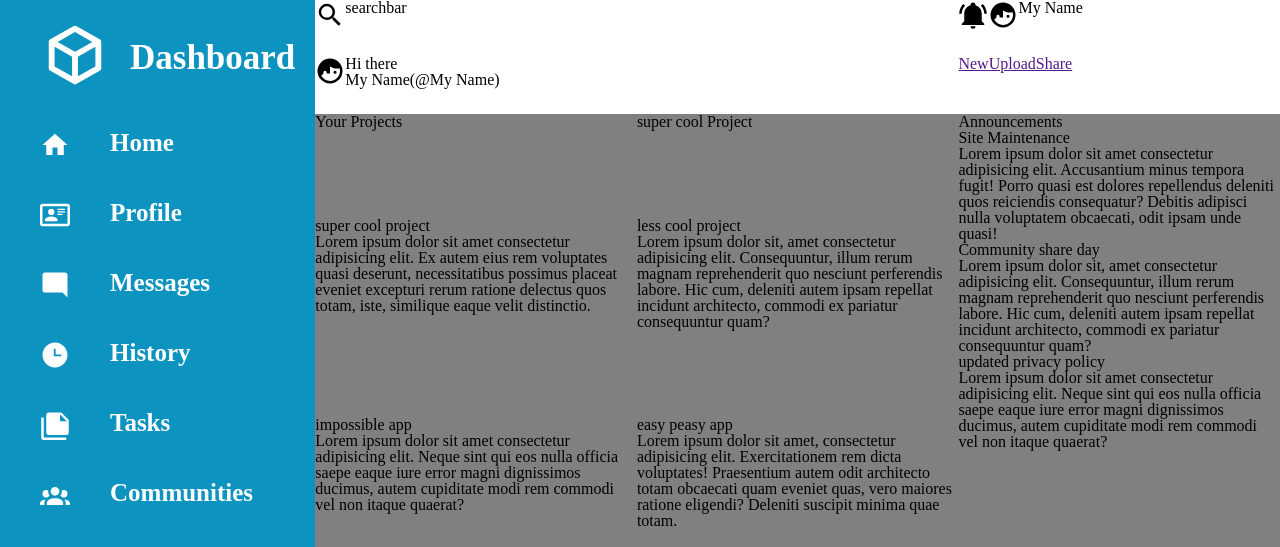
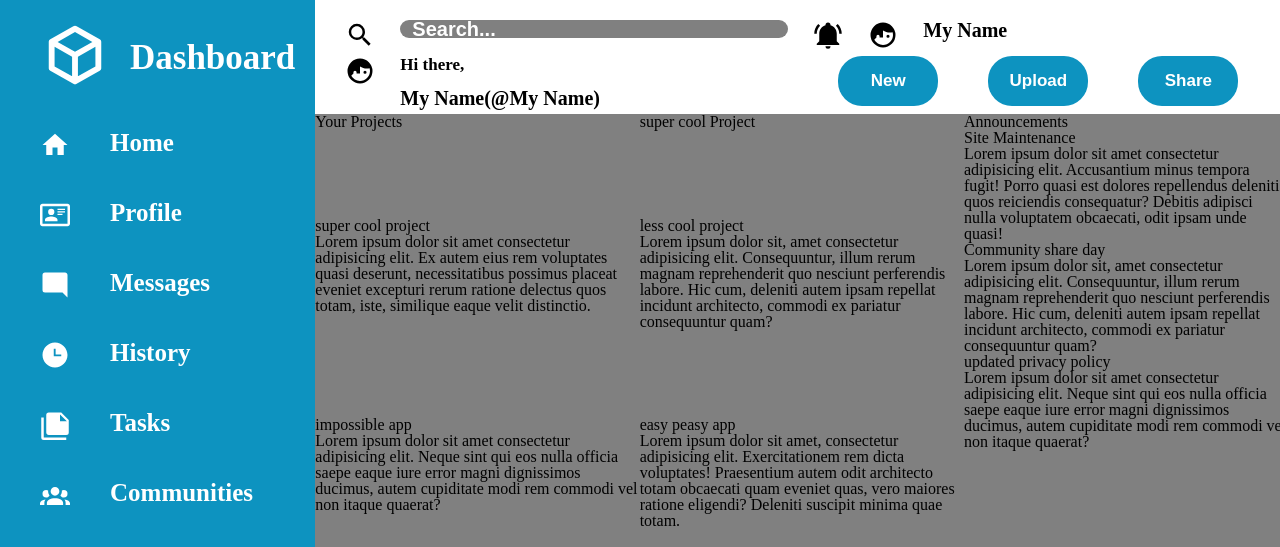
Before and after one commit to Track404/Admin-dashboard-, a plain HTML site: page index.html in a window 1280 px wide. Shown: the top 547 px of the page. Drawn offline with Linux system fonts and the light colour scheme.

Commit message:
finish the styling of the header content

```diff
--- a/index.html
+++ b/index.html
@@ -9,27 +9,34 @@
   <body>
     <div class="wrapper">
         <div class="header">
-            <div>
+            <div class="searchBar">
                 <svg xmlns="http://www.w3.org/2000/svg" viewBox="0 0 24 24"><path d="M9.5,3A6.5,6.5 0 0,1 16,9.5C16,11.11 15.41,12.59 14.44,13.73L14.71,14H15.5L20.5,19L19,20.5L14,15.5V14.71L13.73,14.44C12.59,15.41 11.11,16 9.5,16A6.5,6.5 0 0,1 3,9.5A6.5,6.5 0 0,1 9.5,3M9.5,5C7,5 5,7 5,9.5C5,12 7,14 9.5,14C12,14 14,12 14,9.5C14,7 12,5 9.5,5Z" /></svg>
-                <p>searchbar</p>
+                <input type="text" placeholder="Search...">
             </div>
-            <div>
+            <div class="notification">
                 <svg xmlns="http://www.w3.org/2000/svg" viewBox="0 0 24 24"><path d="M21,19V20H3V19L5,17V11C5,7.9 7.03,5.17 10,4.29C10,4.19 10,4.1 10,4A2,2 0 0,1 12,2A2,2 0 0,1 14,4C14,4.1 14,4.19 14,4.29C16.97,5.17 19,7.9 19,11V17L21,19M14,21A2,2 0 0,1 12,23A2,2 0 0,1 10,21M19.75,3.19L18.33,4.61C20.04,6.3 21,8.6 21,11H23C23,8.07 21.84,5.25 19.75,3.19M1,11H3C3,8.6 3.96,6.3 5.67,4.61L4.25,3.19C2.16,5.25 1,8.07 1,11Z" /></svg>
                 <svg xmlns="http://www.w3.org/2000/svg" viewBox="0 0 24 24"><path d="M12,2A10,10 0 0,0 2,12A10,10 0 0,0 12,22A10,10 0 0,0 22,12A10,10 0 0,0 12,2M12,8.39C13.57,9.4 15.42,10 17.42,10C18.2,10 18.95,9.91 19.67,9.74C19.88,10.45 20,11.21 20,12C20,16.41 16.41,20 12,20C9,20 6.39,18.34 5,15.89L6.75,14V13A1.25,1.25 0 0,1 8,11.75A1.25,1.25 0 0,1 9.25,13V14H12M16,11.75A1.25,1.25 0 0,0 14.75,13A1.25,1.25 0 0,0 16,14.25A1.25,1.25 0 0,0 17.25,13A1.25,1.25 0 0,0 16,11.75Z" /></svg>
                 <p>My Name</p>
             </div>
-            <div>
+            <div class="name">
                 <svg xmlns="http://www.w3.org/2000/svg" viewBox="0 0 24 24"><path d="M12,2A10,10 0 0,0 2,12A10,10 0 0,0 12,22A10,10 0 0,0 22,12A10,10 0 0,0 12,2M12,8.39C13.57,9.4 15.42,10 17.42,10C18.2,10 18.95,9.91 19.67,9.74C19.88,10.45 20,11.21 20,12C20,16.41 16.41,20 12,20C9,20 6.39,18.34 5,15.89L6.75,14V13A1.25,1.25 0 0,1 8,11.75A1.25,1.25 0 0,1 9.25,13V14H12M16,11.75A1.25,1.25 0 0,0 14.75,13A1.25,1.25 0 0,0 16,14.25A1.25,1.25 0 0,0 17.25,13A1.25,1.25 0 0,0 16,11.75Z" /></svg>
                 <div>
-                    <p>Hi there</p>
+                    <p id="hi">Hi there,</p>
                     <p>My Name(@My Name)</p>
                 </div>
 
             </div>
-            <div>
-                <a href="">New</a>
-                <a href="">Upload</a>
-                <a href="">Share</a>
+            <div class="allButton">
+                <a href="https://www.youtube.com/watch?v=dQw4w9WgXcQ" target="_blank">
+                    <button>New</button>
+                </a>
+                <a href="https://www.youtube.com/watch?v=dQw4w9WgXcQ" target="_blank">
+                    <button>Upload</button>
+                </a>
+                <a href="https://www.youtube.com/watch?v=dQw4w9WgXcQ" target="_blank">
+                    <button>Share</button>
+                </a>
+
             </div>
         </div>
 
--- a/style.css
+++ b/style.css
@@ -49,9 +49,6 @@ table {
 
 /* page styling*/
 
-body{
-
-}
 .wrapper{
     display: grid;
     grid-template-columns: 1fr 6fr;
@@ -61,16 +58,89 @@ body{
 
 
 }
-
+/* header styling*/
 .header{
     background-color: white;
     grid-column: 2/3;
     display: grid;
     grid-template-columns: 2fr 1fr;
+    padding-top: 20px;
+    padding-left: 30px;
+    font-size: 20px;
+    font-weight: bold;
+}
 
+.header>div{
+    display: flex;
 
 }
 
+button{
+    height: 50px;
+    width: 100px;
+    margin-left: 50px;
+    background-color: rgb(13, 147, 192);
+    border: none;
+    border-radius: 24px;
+    color: white;
+    font-size: 17px;
+    cursor: pointer;
+    font-weight: bold;
+}
+
+
+button:hover {
+    border: 3px solid rgb(13, 147, 192);
+    background-color: white;
+    color: black;
+    box-shadow: 0 8px 16px 0 rgba(0,0,0,0.2), 0 6px 20px 0 rgba(0,0,0,0.19);
+  }
+
+input{
+    height: 2vh;
+    width: 30vw;
+    background-color: grey;
+    color: black;
+    border: none;
+    border-radius: 24px;
+    font-size: 20px;
+
+    font-weight: bold;
+  }
+
+
+input::placeholder {
+    font-weight: bold;
+    color: white;
+    padding-left: 10px;
+  }
+
+input:hover,
+input:focus
+{
+background-color: white;
+border: 2px solid rgb(13, 147, 192);
+}
+
+input:focus
+
+.notification, .allButton{
+    justify-content: end;
+    margin-right: 50px;
+  }
+
+.notification>*,
+  .name>div,
+  .searchBar>input
+  {
+    margin-left: 25px;
+  }
+
+#hi{
+    padding-bottom: 15px;
+    font-size: 17px;
+}
+/* sidebar styling*/
 .sidebar{
     display: grid;
     grid-template-rows: 1fr 4fr 4fr;
@@ -81,18 +151,6 @@ body{
     font-size: 25px;
     fill: white;
     font-weight: bold;
-
-}
-
-.content{
-    display: grid;
-    grid-template-columns: 2fr 1fr;
-    background-color: grey;
-    grid-column: 2/3;
-}
-
-.header>div{
-    display: flex;
 
 }
 
@@ -114,6 +172,26 @@ body{
 {
     padding: 20px;
 }
+
+.logo>svg{
+    height: 70px;
+    width: 70px;
+
+
+}
+
+.logo>h1{
+    padding-top: 40px;
+
+}
+/*content styling*/
+.content{
+    display: grid;
+    grid-template-columns: 2fr 1fr;
+    background-color: grey;
+    grid-column: 2/3;
+}
+
 
 .card{
     grid-column: 1/2;
@@ -139,20 +217,8 @@ body{
     display: grid;
     grid-template-columns: 1fr 3fr;
 }
-
+/*universal styling*/
 svg{
     height: 30px;
     width: 30px;
 }
-
-.logo>svg{
-    height: 70px;
-    width: 70px;
-
-
-}
-
-.logo>h1{
-    padding-top: 40px;
-
-}
```
